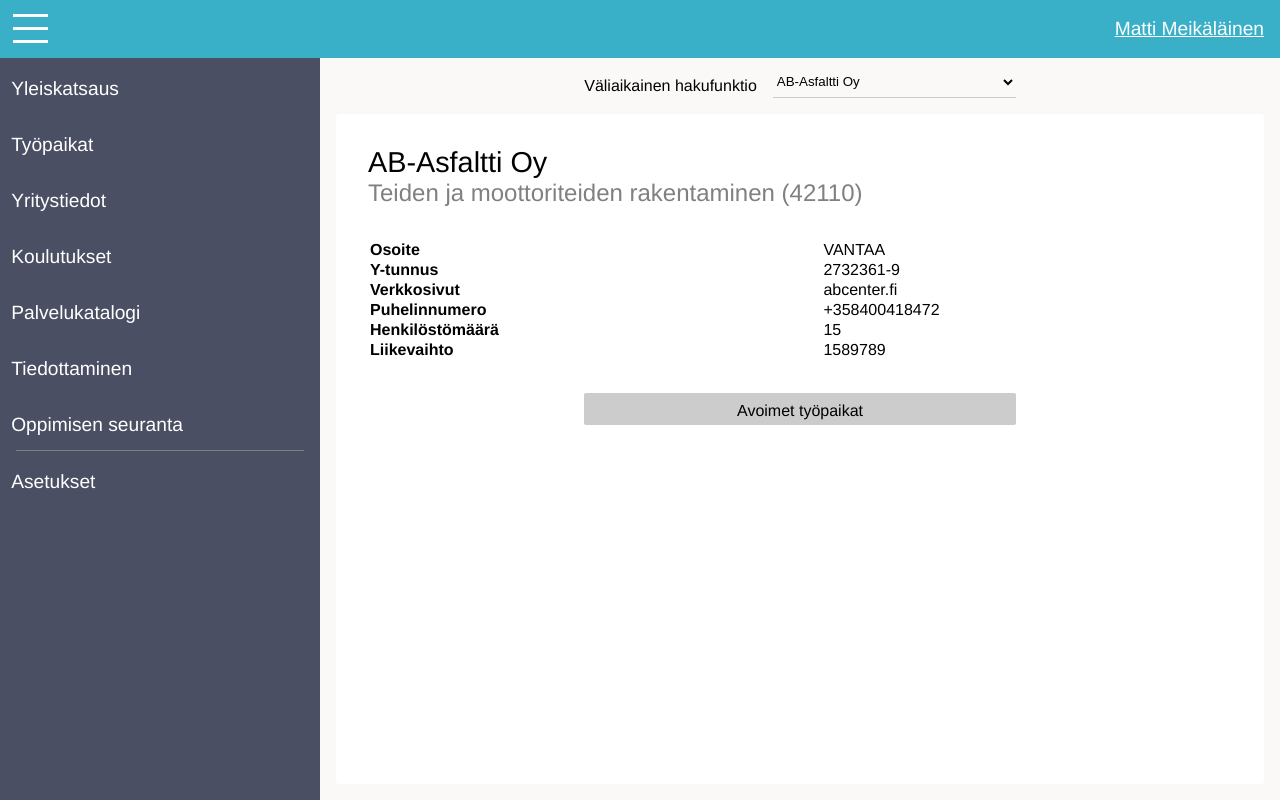
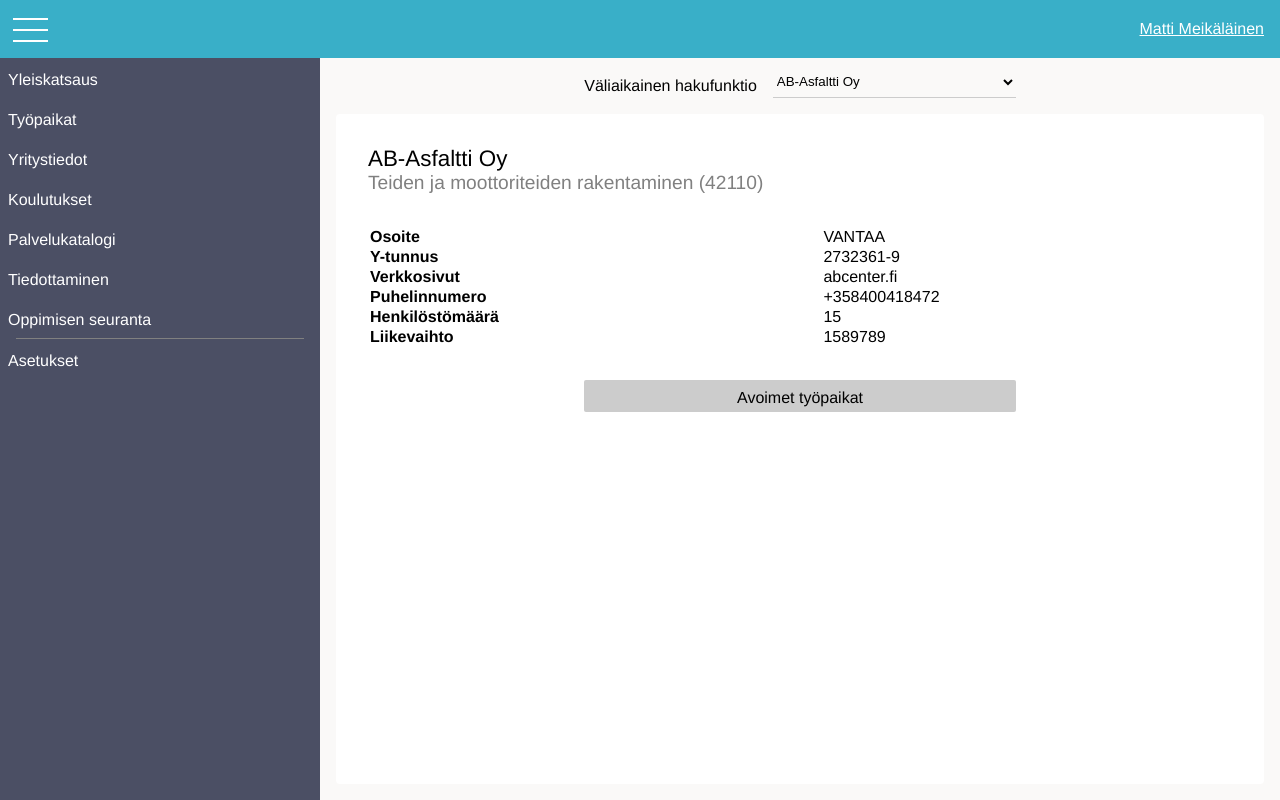
Before and after one commit to mitahantahankintunkis/dashboard-mvp, a Vue app: page / in a window 1280 px wide. Built offline with nearby package versions, Linux system fonts and the light colour scheme.

Commit message:
Fix sizing

```diff
--- a/src/components/header/Hamburger.vue
+++ b/src/components/header/Hamburger.vue
@@ -14,16 +14,16 @@
 <style scoped>
 .hamburger {
     width: 2.2rem;
-    height: 1.8rem;
+    height: 1.5rem;
     display: flex;
     flex-direction: column;
     justify-content: space-between;
     cursor: pointer;
-    margin-top:  0.9rem;
+    margin-top:  1.1rem;
     margin-left:  0.8rem;
 }
 
 .line {
-    border-top: 3px solid white;
+    border-top: 2px solid white;
 }
 </style>
--- a/src/components/header/UserButton.vue
+++ b/src/components/header/UserButton.vue
@@ -14,7 +14,7 @@
     cursor: pointer;
     margin-right:  1rem;
     text-decoration: underline;
-    font-size: 1.2rem;
+    font-size: 1rem;
     line-height: 3.6rem;
 }
 </style>
--- a/src/components/sidebar/Sidebar.vue
+++ b/src/components/sidebar/Sidebar.vue
@@ -62,7 +62,7 @@
 }
 
 li {
-    height: 3.5rem;
+    height: 2.5rem;
 }
 
 li:hover,
@@ -72,14 +72,14 @@
 }
 
 a {
-    font-size: 1.2rem;
+    font-size: 1rem;
     text-align: start;
     width: 100%;
     height: 100%;
     display: block;
-    line-height: 3.9rem;
+    line-height: 2.8rem;
     color: white;
     text-decoration: none;
-    padding-left: 0.7rem;
+    padding-left: 0.5rem;
 }
 </style>
--- a/src/views/CompanyInfo.vue
+++ b/src/views/CompanyInfo.vue
@@ -63,14 +63,15 @@
 
 th, td {
     text-align: start;
+    font-size: 1rem;
 }
 
 .title {
-    font-size: 1.8rem; text-align: start;
+    font-size: 1.4rem; text-align: start;
 }
 
 .subtitle {
-    font-size: 1.5rem;
+    font-size: 1.2rem;
     color: gray;
     text-align: start;
 }
--- a/src/views/JobsPage.vue
+++ b/src/views/JobsPage.vue
@@ -40,12 +40,6 @@
     line-height: 30vh;
 }
 
-p {
-    font-size: 2rem;
-    width: 100%;
-    height: 100%;
-}
-
 ul {
     list-style: none;
     margin: 0 auto;
--- a/src/views/TodoPage.vue
+++ b/src/views/TodoPage.vue
@@ -12,14 +12,14 @@
 
 <style scoped>
 h1 {
-    font-size: 3rem;
+    font-size: 2rem;
     width: 100%;
     height: 100%;
     line-height: 30vh;
 }
 
 p {
-    font-size: 2rem;
+    font-size: 1.5rem;
     width: 100%;
     height: 100%;
 }
```
